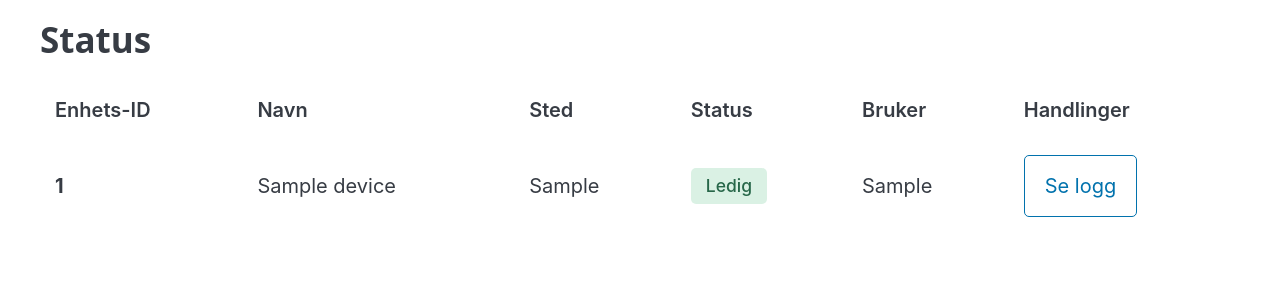
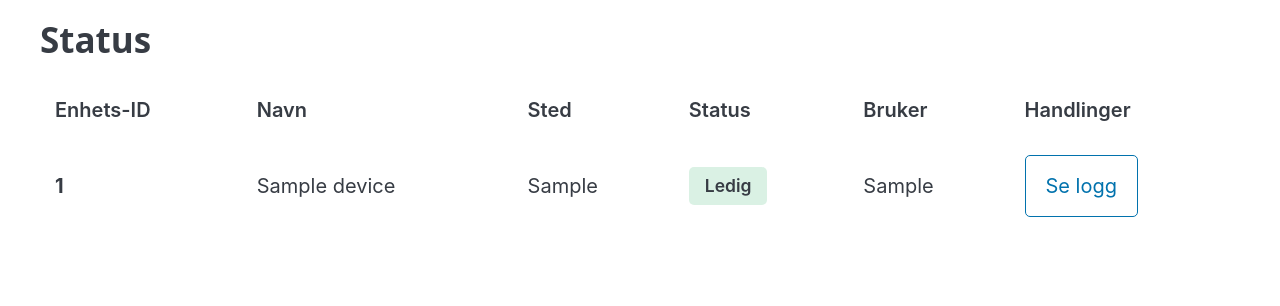
Before and after one commit to jonaspau/rk_depot, a Flask app: page /status/ in a window 1280 px wide. Shown: the top 306 px of the page. Run offline with Flask 3, Linux system fonts and the light colour scheme; tables that the repository leaves empty hold one stand-in row (values such as "Sample post"); some libraries are stand-ins or nearby versions.

Commit message:
Fikset farger på status-lables så de er fargeblindvennlige

```diff
--- a/app/static/css/style.css
+++ b/app/static/css/style.css
@@ -49,18 +49,19 @@ body {
   display: inline-block;
   padding: 0.25rem 0.75rem;
   border-radius: 0.25rem;
-  font-weight: 500;
+  font-weight: 600;
   font-size: 0.875rem;
+  border: 1px solid transparent;
 }
 
 .status-available {
+  /* Original background; darker text for better contrast */
   background-color: rgba(72, 187, 120, 0.2);
-  color: #276749;
 }
 
 .status-booked {
+  /* Original background; darker text for better contrast */
   background-color: rgba(245, 101, 101, 0.2);
-  color: #742a2a;
 }
 
 /* Generic card styles removed — keep selectable variants for booking UI */
@@ -102,8 +103,8 @@ body {
 }
 
 .status-unavailable {
-  background-color: rgba(120, 120, 120, 0.12);
-  color: #4a4a4a;
+  /* Orange background + dark text for stronger differentiation */
+  background-color: rgba(234, 179, 8, 0.25);
 }
 /* device-actions removed (not used) */
 
```
